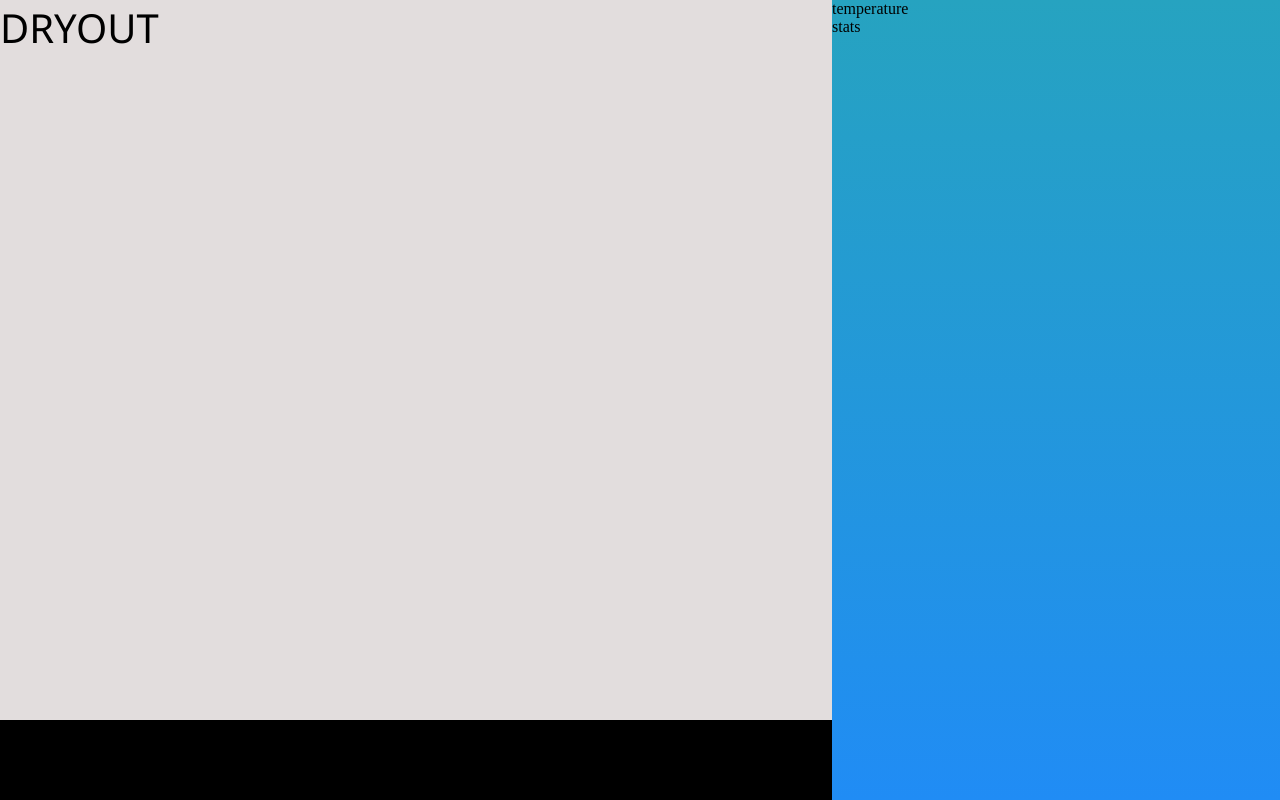
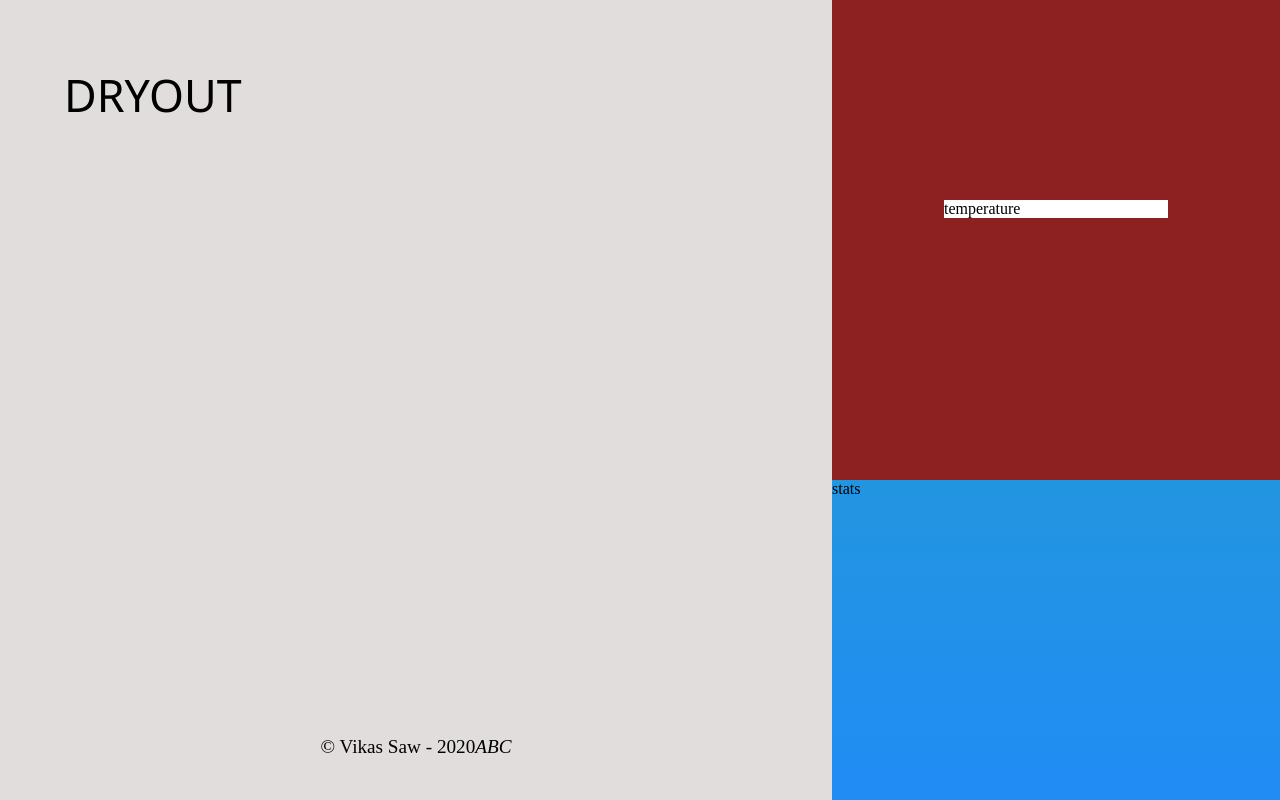
Before and after one commit to VikasKumarSaw/Dryout, a Vue app: page / in a window 1280 px wide. Built offline with nearby package versions, Linux system fonts and the light colour scheme.

Commit message:
sidebar layout prototype

```diff
--- a/src/components/main.vue
+++ b/src/components/main.vue
@@ -31,12 +31,13 @@ export default {
         position: relative;
         padding: 1rem;
         text-align: center;
-        background: #000;
+        /* background: #000; */
         height: 10vh;
+        font-size: 1.2rem;
     }
     #title{
-
+        padding: 4rem;
         font-family: 'Segoe UI', Tahoma, Geneva, Verdana, sans-serif;
-        font-size: 2.5rem;
+        font-size: 2.8rem;
     }
 </style>
--- a/src/components/sidebar_temp.vue
+++ b/src/components/sidebar_temp.vue
@@ -1,7 +1,10 @@
 <template>
-  <section id="">
-      temperature
-  </section>
+    <div class="temp-container">
+        <section class="temp">
+            temperature
+        </section>
+    </div>
+
 </template>
 
 <script>
--- a/src/css/main.css
+++ b/src/css/main.css
@@ -33,6 +33,19 @@ main #side {
   z-index: 2;
 }
 
+main #side .temp-container {
+  width: 100%;
+  padding-top: 25vh;
+  background-color: #8d2020;
+  height: 60vh;
+}
+
+main #side .temp {
+  width: 50%;
+  background-color: #fff;
+  margin: 0 auto;
+}
+
 main #nav {
   width: 35vw;
   -webkit-transition: all 1s ease-in;
--- a/src/css/main.scss
+++ b/src/css/main.scss
@@ -23,6 +23,21 @@ main{
         background:linear-gradient(to top,#208cf5,#26a3c0);
         z-index: 2;
 
+
+        & .temp-container{
+            width: 100%;
+            padding-top: 25vh;
+            background-color: rgb(141, 32, 32);
+            height: 60vh;
+        }
+
+        & .temp{
+            width: 50%;
+
+            background-color: #fff;
+            margin: 0 auto;
+
+        }
     }
     #nav{
         width: 35vw;
```
Also changed, not shown: 1 other file (tests, documents, lock files or other folders).
